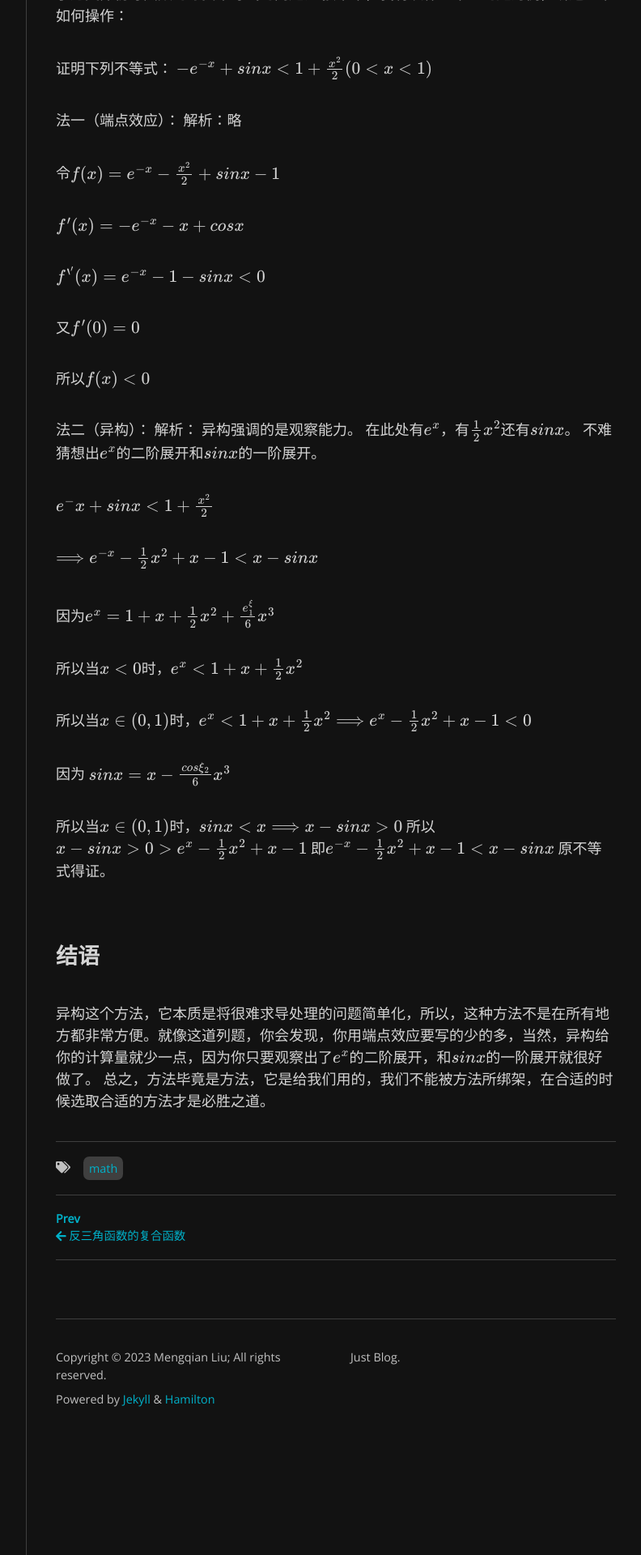
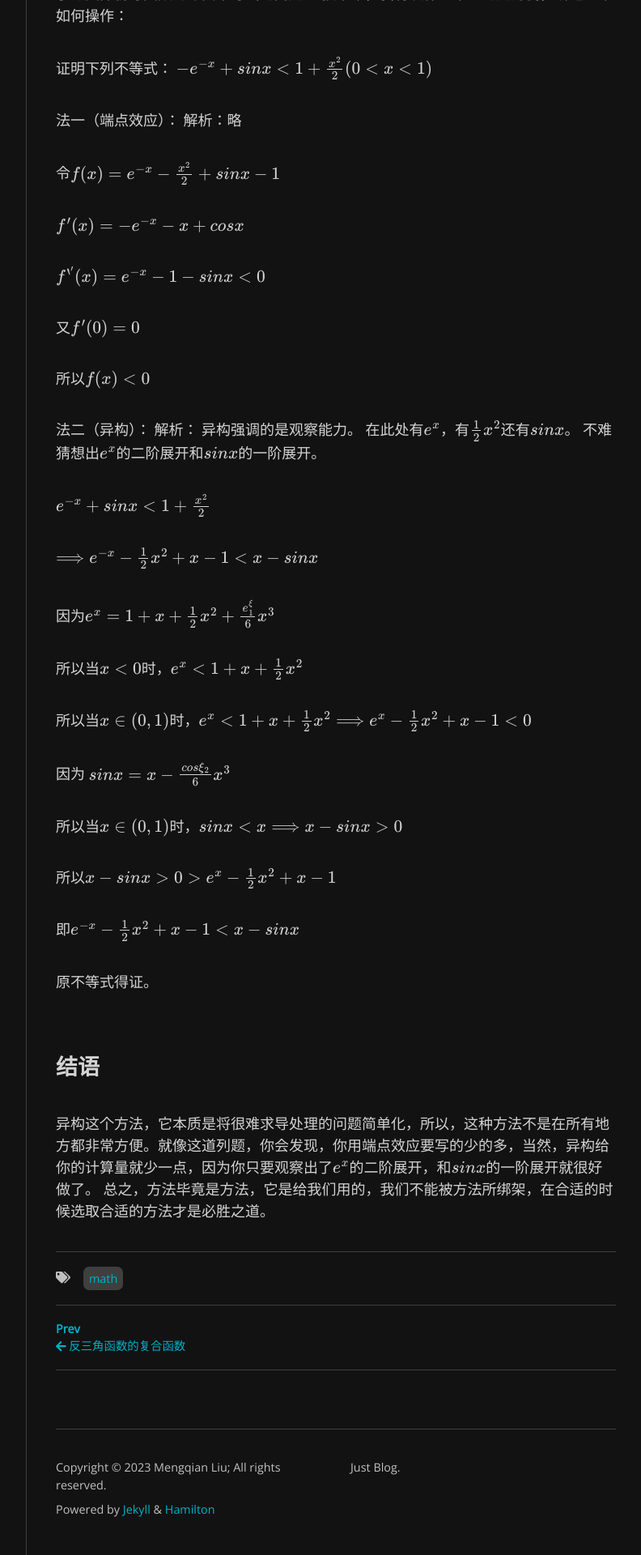
Before and after one commit to cloud-windl/cloud-windl.github.io, a Jekyll site: the page built from _posts/2023-11-20--异构和泰勒展开.md, in a window 1280 px wide. Shown: the part 2250-4170 px from the top of the page at 81% size, without its empty margins (357-1149 px from the left). Built offline with Jekyll 4.4.1, drawn with Linux system fonts in a browser that asks for light colours; nearby versions of some CDN libraries; some web fonts are replaced.

```diff
--- a/_posts/2023-11-20--异构和泰勒展开.md
+++ b/_posts/2023-11-20--异构和泰勒展开.md
@@ -65,7 +65,7 @@ $f^{''}(x) = e^{-x} - 1 - sinx < 0$
 在此处有$e^x$，有$\frac{1}{2}x^2$还有$sinx$。
 不难猜想出$e^x$的二阶展开和$sinx$的一阶展开。
 
-$ e^ - x + sinx < 1 + \frac{x^2}{2} $
+$ e^{-x} + sinx < 1 + \frac{x^2}{2} $
 
 $ \Longrightarrow e^{-x} - \frac{1}{2}x^2 + x - 1 < x - sinx $
 
@@ -78,8 +78,11 @@ $ \Longrightarrow e^{-x} - \frac{1}{2}x^2 + x - 1 < x - sinx $
 因为 $ sinx = x - \frac{cos\xi_2}{6}x^3$
 
 所以当$ x \in (0 , 1) $时，$ sinx < x \Longrightarrow x - sinx > 0 $
+
 所以$ x - sinx > 0 > e^x - \frac{1}{2}x^2 + x - 1 $
+
 即$ e^{-x} - \frac{1}{2}x^2 + x - 1 < x - sinx$
+
 原不等式得证。
 
 ## 结语
```
